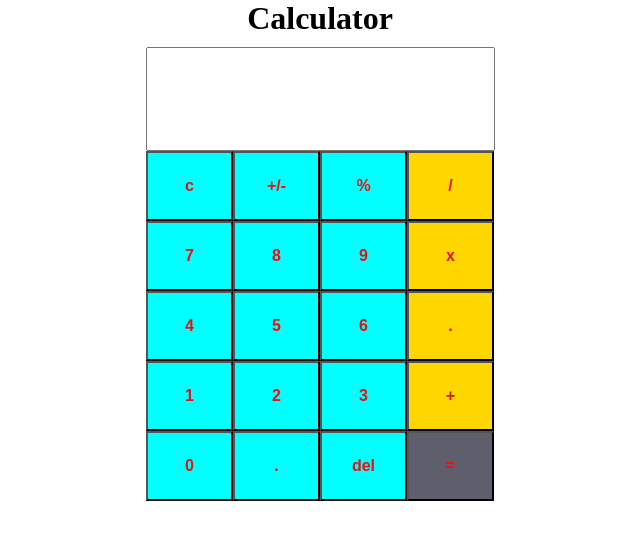
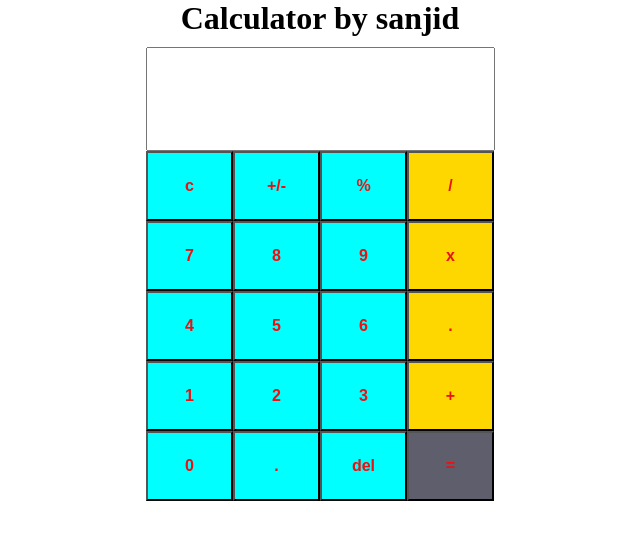
Before and after one commit to sanjitkumer/calculator-sonjit, a plain HTML site: page index.html in a window 1280 px wide. Shown: the whole page, without its empty margins (320-960 px from the left). Drawn offline with Linux system fonts and the light colour scheme.

Commit message:
header change

```diff
--- a/index.html
+++ b/index.html
@@ -8,7 +8,7 @@
     <link rel="stylesheet" href="style.css">
 </head>
 <body>
-    <h1> Calculator</h1>
+    <h1> Calculator by sanjid</h1>
     <div class="card">
         <div class="calc-head">
       <input type="text" id="result" maxlength="10">
```
